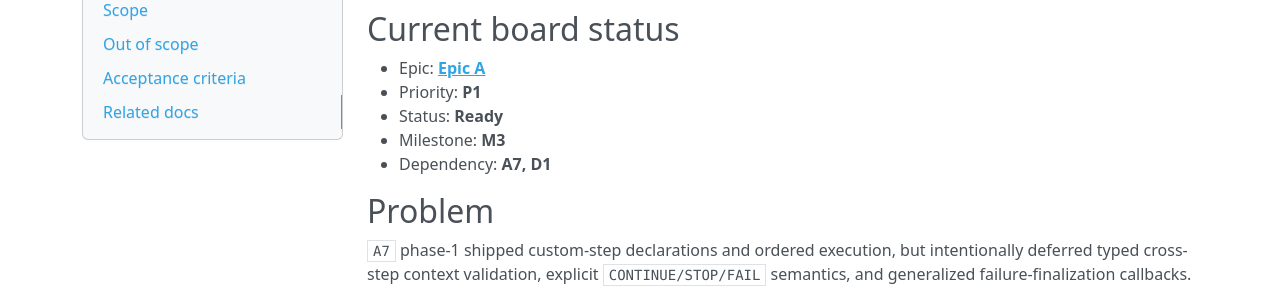
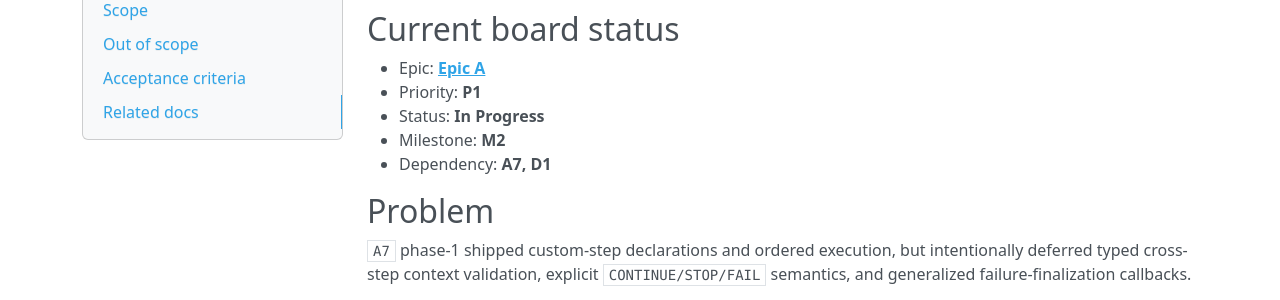
Before and after one commit to kbalanandam/spring-etl-engine, an MkDocs documentation site: the page built from docs/product/backlog-items/etl-core/A7b-custom-step-context-outcome-and-failure-finalization-follow-on.md, in a window 1280 px wide and 900 px high. Shown: the part 376-676 px from the top of the window. Built offline with MkDocs 1.6.1, drawn with Linux system fonts in a browser that asks for light colours; nearby versions of some CDN libraries.

Commit message:
docs(product): mark A7b as in-progress for M2 lane

```diff
--- a/docs/product/backlog-items/etl-core/A7b-custom-step-context-outcome-and-failure-finalization-follow-on.md
+++ b/docs/product/backlog-items/etl-core/A7b-custom-step-context-outcome-and-failure-finalization-follow-on.md
@@ -8,8 +8,8 @@ Follow-on to `A7` that delivers the deferred custom-step runtime contracts for t
 
 - Epic: **[Epic A](../../epics/etl-core/epic-a-runtime-contract-and-model-governance.md)**
 - Priority: **P1**
-- Status: **Ready**
-- Milestone: **M3**
+- Status: **In Progress**
+- Milestone: **M2**
 - Dependency: **A7, D1**
 
 ## Problem
```
Also changed, not shown: CHANGELOG.md (+1 -0 lines).
